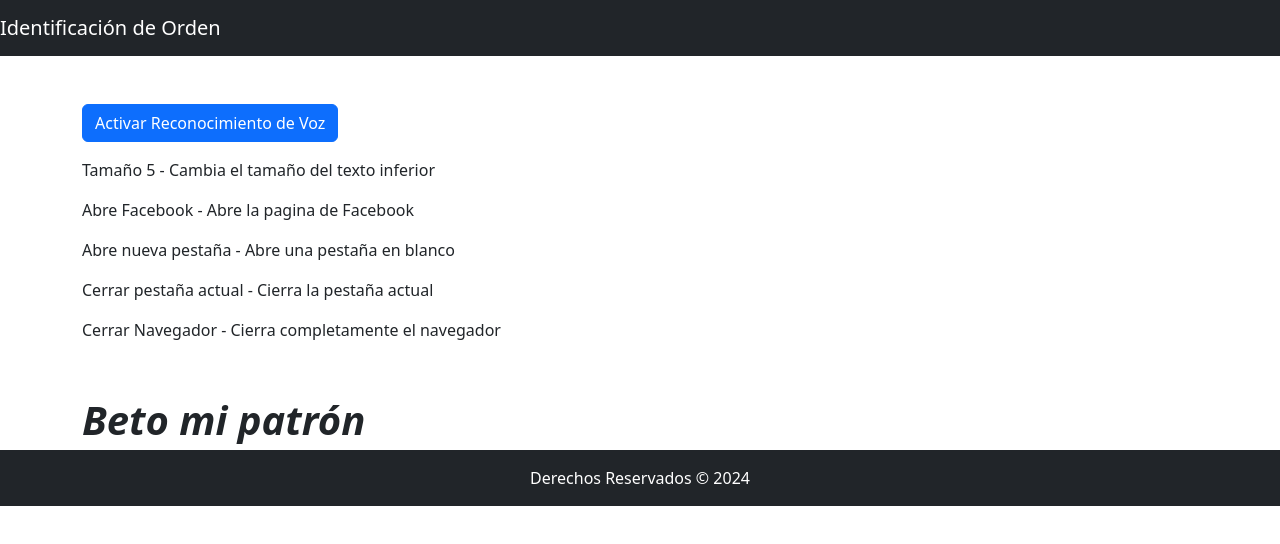
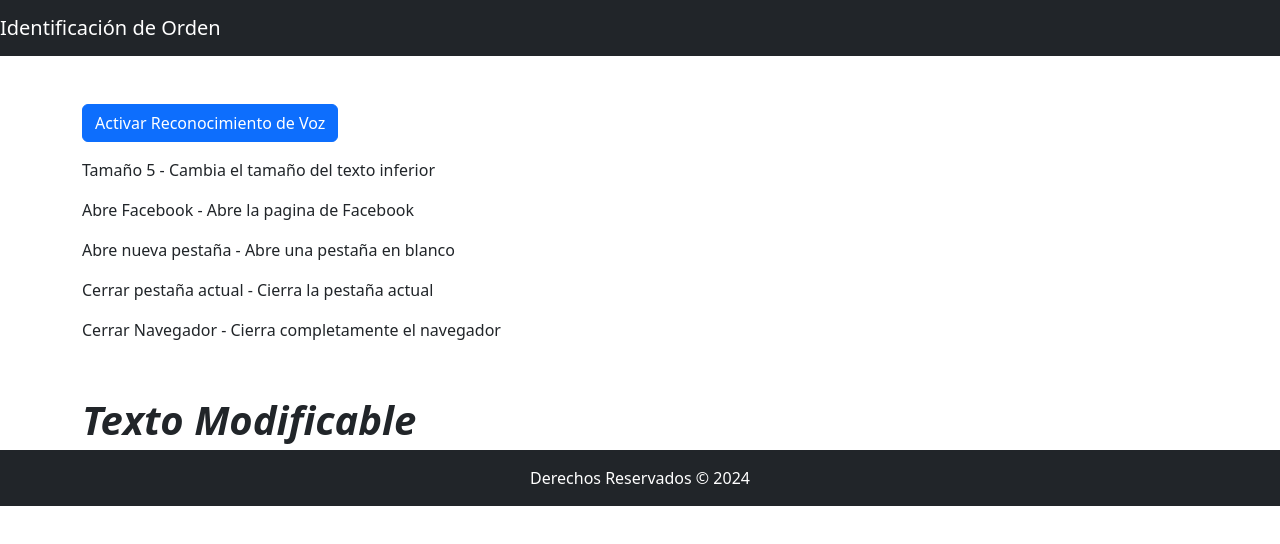
Before and after one commit to Angelmmc/webapp-voice-rework, a plain HTML site: page index.html in a window 1280 px wide. Drawn offline with nearby package versions, Linux system fonts and the light colour scheme.

Commit message:
Update index.html rezisable text

```diff
--- a/index.html
+++ b/index.html
@@ -24,7 +24,7 @@
 </div>
 
 <div class="container mt-5">
-    <span class="fs-1 fw-bold fst-italic" id="controlTexto">Beto mi patrón</span>
+    <span class="fs-1 fw-bold fst-italic" id="controlTexto">Texto Modificable</span>
 </div>
 
 <footer class="footer mt-auto py-3 bg-dark text-white">
```
